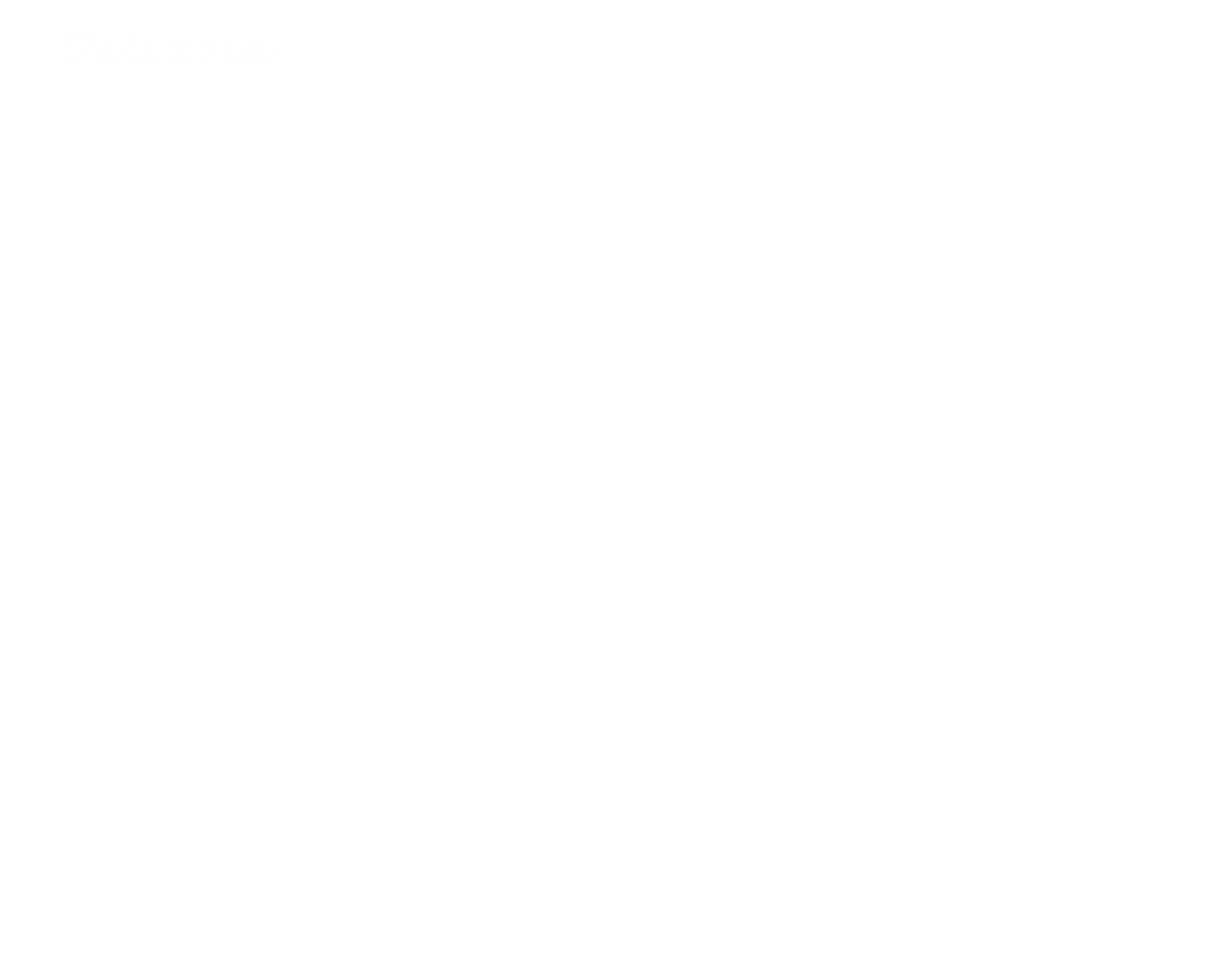
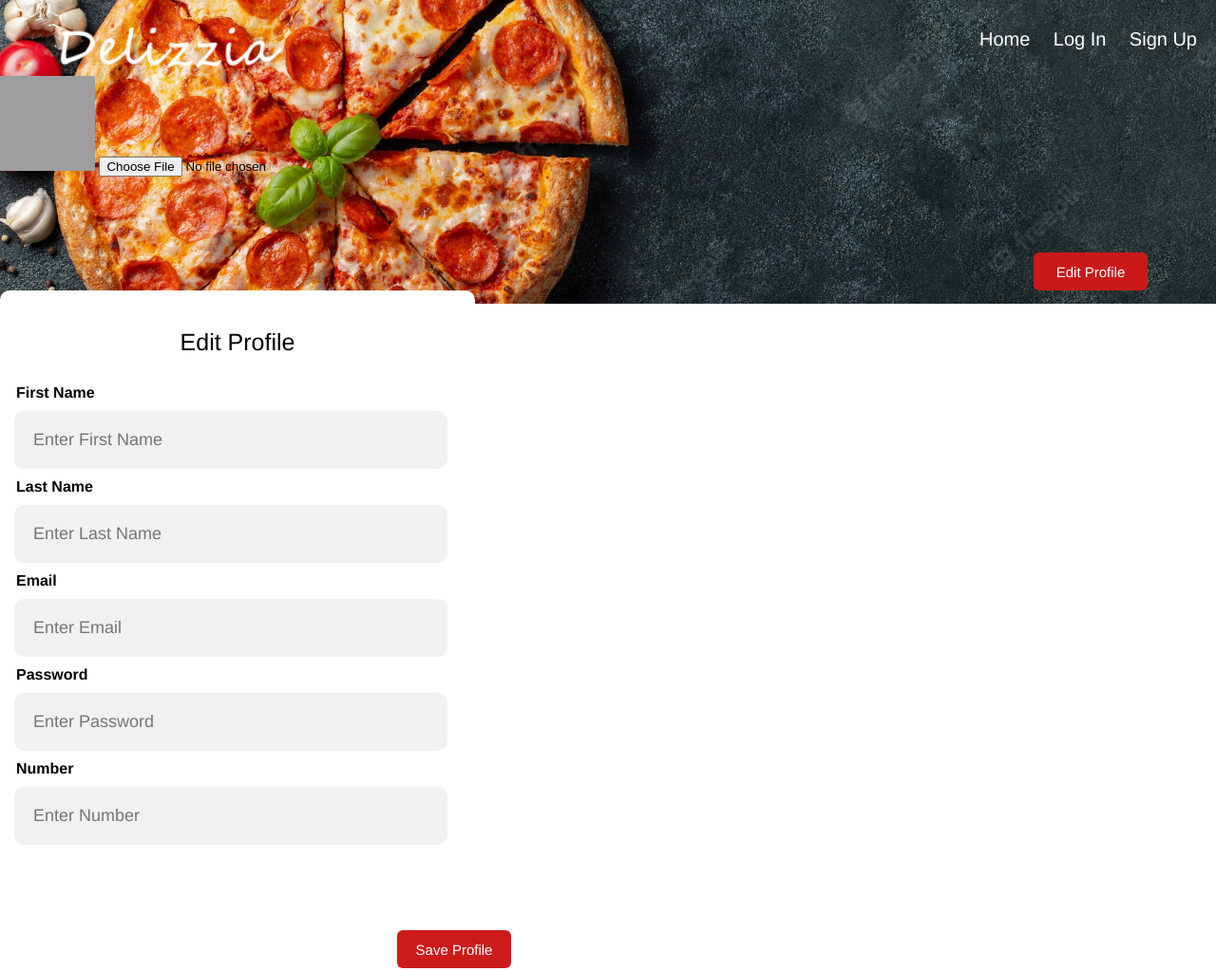
Before and after one commit to nour-msh/FE-Delizzia, a plain HTML site: page profile.html in a window 1280 px wide. Shown: the top 1023 px of the page at 95% size. Before the commit the page ends 800 px from the top, so only its background shows below. Drawn offline with Linux system fonts and the light colour scheme; grey boxes are pictures that could not be loaded.

Commit message:
Implementing a popup for profile editing

```diff
--- a/profile.html
+++ b/profile.html
@@ -5,7 +5,7 @@
     <meta charset="UTF-8">
     <meta http-equiv="X-UA-Compatible" content="IE=edge">
     <meta name="viewport" content="width=device-width, initial-scale=1.0">
-    <title>Log-In</title>
+    <title>Prfile</title>
     <link rel="stylesheet" href="styles/styles.css">
 </head>
 
@@ -18,6 +18,38 @@
                 <a href="file:///C:/Users/user/Desktop/frontEnd_Delizzia/index.html"><button>Home</button></a>
                 <a href="file:///C:/Users/user/Desktop/frontEnd_Delizzia/logIn.html"><button>Log In</button></a>
                 <a href="file:///C:/Users/user/Desktop/frontEnd_Delizzia/signUp.html"><button>Sign Up</button></a>
-
             </div>
         </nav>
+        <div>
+            <image id="profileImage" src="http://lorempixel.com/100/100" />
+            <input id="imageUpload" type="file" name="profile_photo" placeholder="Photo" required="" >
+        </div>
+        <div><button class="editProfBtn" onclick="openForm()">Edit Profile</button></div>
+        <div class="form-popup" id="myForm">
+            <form action="/action_page.php" class="form-container">
+              <h1>Edit Profile</h1>
+
+              <label for="firstname"><b>First Name</b></label>
+              <input type="text" class="Enter" placeholder="Enter First Name" required>
+
+              <label for="lastname"><b>Last Name</b></label>
+              <input type="text" class="Enter" placeholder="Enter Last Name" required>
+
+              <label for="email"><b>Email</b></label>
+              <input type="text" class="Enter" placeholder="Enter Email" required>
+
+
+              <label for="password"><b>Password</b></label>
+              <input type="password" class="Enter" placeholder="Enter Password" required>
+
+
+              <label for="number"><b>Number</b></label>
+              <input type="text" class="Enter" placeholder="Enter Number" required>
+
+              <button type="submit" class="editProfBtn">Save Profile</button>
+              <button type="button" class="editProfBtn" onclick="closeForm()">Close</button>
+            </form>
+          </div>
+    </div>
+    <script src="delizzia.js" type="text/javascript"></script>
+</body>
--- a/styles/styles.css
+++ b/styles/styles.css
@@ -282,8 +282,58 @@ h2{
   text-align: center;
   padding: 15%;
   font-size: 40px;
-  background-color:#d31515d5;
+  background-color:#d31515fd;
   display:flex;
   position: relative;
   justify-content: center;
 }
+
+/* End of admin page */
+
+.profileBackground{
+  background: url("../assets/profile-background.jpg");
+  margin: 0px;
+  padding: 0px;
+  height: 40vh;
+  background-size: cover;
+  background-repeat: no-repeat;
+  background-position: center;
+  position: relative;
+}
+.editProfBtn{
+  background-color: #cc1a1afd;
+  width:120px;
+  height:40px;
+  border:none;
+  border-radius: 6px;
+  margin-left:85%;
+  margin-top: 80px;
+  color:white;
+  font-size: 15px;
+
+}
+
+.form-container {
+  width: 500px;
+  padding: 10px;
+  background-color: white;
+  border-radius: 10px;
+}
+
+label{
+  margin-left: 7px;
+}
+.Enter{
+  font-size: 18px;
+}
+.form-container input[type=text], .form-container input[type=password] {
+  width: 95%;
+  padding: 20px;
+  margin-left: 5px;
+  border: none;
+  background: #f1f1f1;
+  border-radius: 10px;
+  margin-top: 10px;
+  margin-bottom: 10px;
+
+}
```
Also changed, not shown: javascript/delizzia.js (+12 -0 lines), logIn.html (+1 -0 lines), signUp.html (+2 -0 lines), assets/img3.png (deleted), assets/profile-background.jpg (added), assets/profile.jpg (renamed from assets/sahand-hoseini-BMVAYjPf6mU-unsplash.jpg), javascript/axios.js (added).
